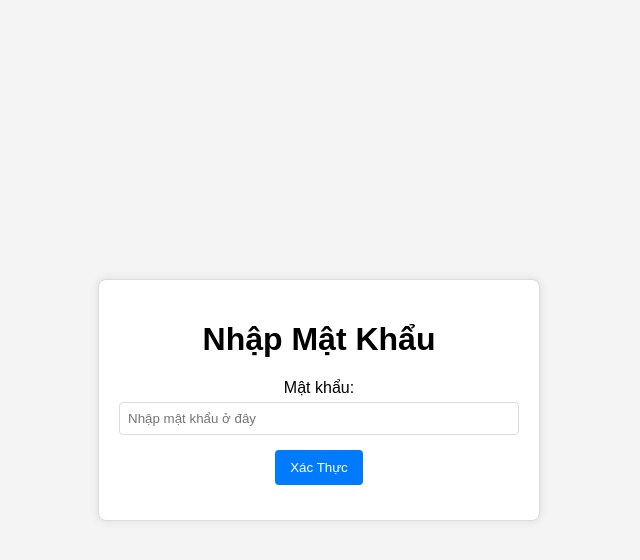
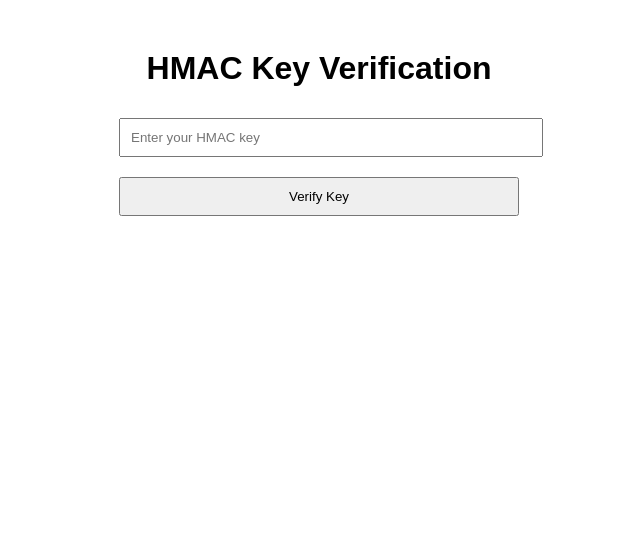
Before and after one commit to NKZA1/wesite, a plain HTML site: page index.html in a window 1280 px wide. Shown: the whole page, without its empty margins (321-961 px from the left). Drawn offline with Linux system fonts and the light colour scheme.

Commit message:
Update index.html

```diff
--- a/index.html
+++ b/index.html
@@ -1,98 +1,63 @@
 <!DOCTYPE html>
-<html lang="vi">
+<html lang="en">
 <head>
     <meta charset="UTF-8">
     <meta name="viewport" content="width=device-width, initial-scale=1.0">
-    <title>Bảo vệ Trang Web</title>
+    <title>Verify HMAC Key</title>
     <style>
         body {
             font-family: Arial, sans-serif;
-            margin: 0;
-            padding: 0;
-            display: flex;
-            justify-content: center;
-            align-items: center;
-            height: 100vh;
-            background-color: #f4f4f4;
+            margin: 50px;
         }
         .container {
             max-width: 400px;
-            width: 100%;
-            padding: 20px;
-            border: 1px solid #ddd;
-            border-radius: 8px;
-            background-color: #fff;
-            box-shadow: 0 0 10px rgba(0, 0, 0, 0.1);
+            margin: auto;
             text-align: center;
         }
-        .form-group {
-            margin-bottom: 15px;
-        }
-        .form-group label {
-            display: block;
-            margin-bottom: 5px;
-        }
-        .form-group input {
+        input, button {
+            margin: 10px 0;
+            padding: 10px;
             width: 100%;
-            padding: 8px;
-            box-sizing: border-box;
-            border: 1px solid #ddd;
-            border-radius: 4px;
-        }
-        .form-group button {
-            padding: 10px 15px;
-            background-color: #007BFF;
-            color: white;
-            border: none;
-            border-radius: 4px;
-            cursor: pointer;
-        }
-        .form-group button:hover {
-            background-color: #0056b3;
         }
         .message {
             margin-top: 20px;
-            color: red;
-        }
-        .hidden {
-            display: none;
         }
     </style>
 </head>
 <body>
     <div class="container">
-        <h1>Nhập Mật Khẩu</h1>
-        <div class="form-group">
-            <label for="password">Mật khẩu:</label>
-            <input type="password" id="password" placeholder="Nhập mật khẩu ở đây">
-        </div>
-        <div class="form-group">
-            <button onclick="checkPassword()">Xác Thực</button>
-        </div>
-        <div class="message hidden" id="message">
-            Mật khẩu không đúng!
-        </div>
-        <div class="content hidden" id="content">
-            <!-- Nội dung được bảo vệ sẽ hiển thị ở đây -->
-            <h2>Chào mừng đến với nội dung bảo vệ!</h2>
-        </div>
+        <h1>HMAC Key Verification</h1>
+        <input type="text" id="userKey" placeholder="Enter your HMAC key" />
+        <button onclick="verifyKey()">Verify Key</button>
+        <div class="message" id="message"></div>
     </div>
 
     <script>
-        const correctPassword = 'yourpassword'; // Thay đổi mật khẩu theo ý muốn
-
-        function checkPassword() {
-            const passwordInput = document.getElementById('password').value;
-            const message = document.getElementById('message');
-            const content = document.getElementById('content');
-
-            if (passwordInput === correctPassword) {
-                message.classList.add('hidden');
-                content.classList.remove('hidden');
-            } else {
-                message.classList.remove('hidden');
-                content.classList.add('hidden');
-            }
+        function verifyKey() {
+            const userKey = document.getElementById('userKey').value;
+            fetch('http://localhost:5001/public_api', {
+                method: 'POST',
+                headers: {
+                    'Content-Type': 'application/json'
+                },
+                body: JSON.stringify({ user_key: userKey })
+            })
+            .then(response => response.json())
+            .then(data => {
+                const messageElement = document.getElementById('message');
+                if (data.status === 'success') {
+                    messageElement.textContent = 'Verification successful!';
+                    messageElement.style.color = 'green';
+                } else {
+                    messageElement.textContent = 'Verification failed!';
+                    messageElement.style.color = 'red';
+                }
+            })
+            .catch(error => {
+                console.error('Error:', error);
+                document.getElementById('message').textContent = 'An error occurred.';
+                document.getElementById('message').style.color = 'red';
+            });
         }
     </script>
 </body>
```
